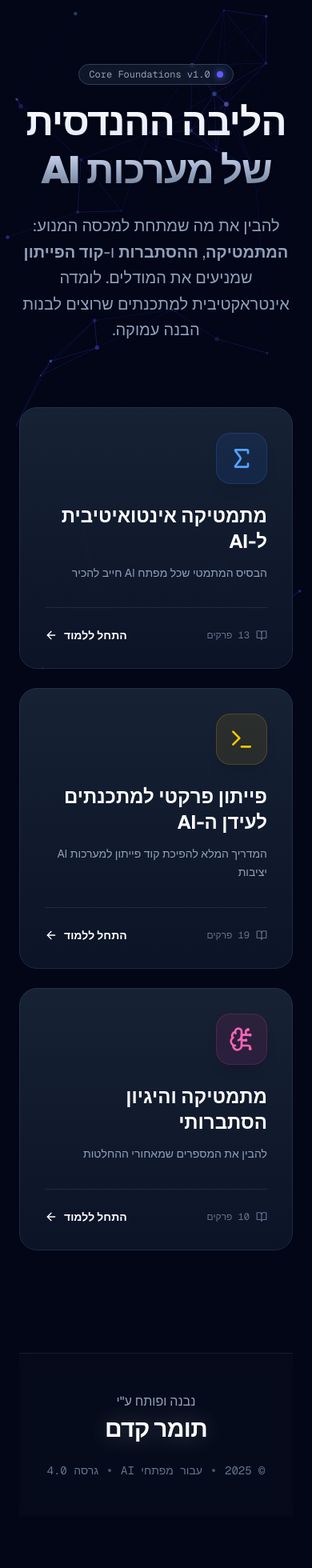
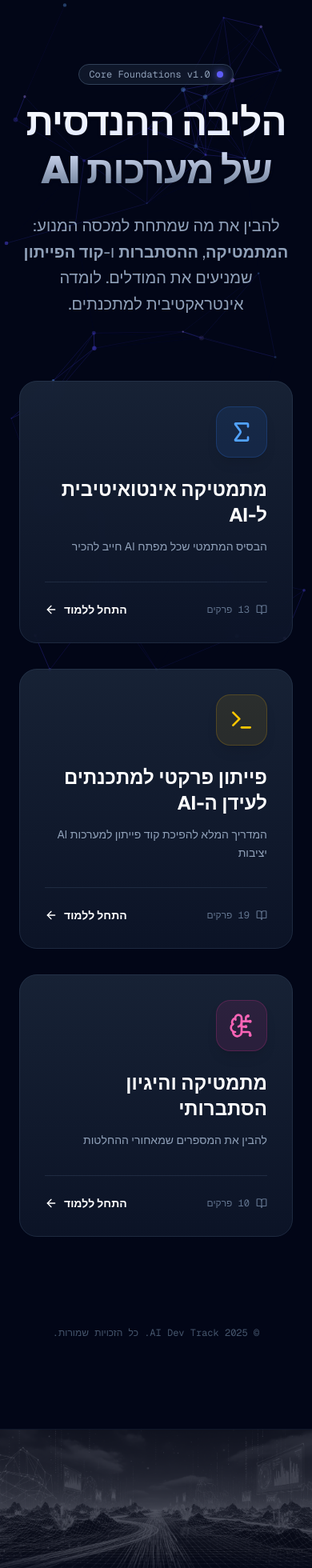
Before and after one commit to tomkedem/AI-Math-Intuition-course, a Next.js app: page / in a window 390 px wide. Shown: the top 1960 px of the page at 80% size. Built offline with nearby package versions, Linux system fonts and the light colour scheme.

Commit message:
feat: add react-tilt for enhanced tilt effect on course cards

```diff
--- a/app/page.tsx
+++ b/app/page.tsx
@@ -4,10 +4,11 @@ import React, { useCallback } from 'react';
 import Link from 'next/link';
 import { courses } from "@/lib/courseData";
 import { ArrowLeft, Terminal, Sigma, BrainCircuit, BookOpen } from "lucide-react";
-// ייבואים עבור הרקע המונפש
 import Particles from "react-tsparticles";
 import { loadSlim } from "tsparticles-slim";
-import type { Engine, ISourceOptions } from "tsparticles-engine"; // <--- הוספנו את ISourceOptions
+import type { Engine, ISourceOptions } from "tsparticles-engine";
+// ייבוא של ספריית האפקט
+import { Tilt } from 'react-tilt';
 
 export default function HomePage() {
 
@@ -15,71 +16,37 @@ export default function HomePage() {
     await loadSlim(engine);
   }, []);
 
-  // הגדרת הטיפוס בצורה מפורשת
   const particlesOptions: ISourceOptions = {
     fullScreen: { enable: false },
-    background: {
-        color: { value: "transparent" },
-    },
+    background: { color: { value: "transparent" } },
     fpsLimit: 120,
     interactivity: {
-        events: {
-            onHover: {
-                enable: true,
-                mode: "grab",
-            },
-            resize: true,
-        },
-        modes: {
-            grab: {
-                distance: 150,
-                links: {
-                    opacity: 0.5,
-                    color: "#6366f1"
-                }
-            },
-        },
+        events: { onHover: { enable: true, mode: "grab" }, resize: true },
+        modes: { grab: { distance: 150, links: { opacity: 0.5, color: "#6366f1" } } },
     },
     particles: {
-        color: {
-            value: ["#4f46e5", "#60a5fa", "#a78bfa"],
-        },
-        links: {
-            color: "#4f46e5",
-            distance: 150,
-            enable: true,
-            opacity: 0.2,
-            width: 1,
-        },
-        move: {
-            direction: "none",
-            enable: true,
-            outModes: {
-                default: "bounce",
-            },
-            random: true,
-            speed: 1,
-            straight: false,
-        },
-        number: {
-            density: {
-                enable: true,
-                area: 800,
-            },
-            value: 100,
-        },
-        opacity: {
-            value: 0.5,
-            random: true,
-        },
-        shape: {
-            type: "circle",
-        },
-        size: {
-            value: { min: 1, max: 3 },
-        },
+        color: { value: ["#4f46e5", "#60a5fa", "#a78bfa"] },
+        links: { color: "#4f46e5", distance: 150, enable: true, opacity: 0.2, width: 1 },
+        move: { enable: true, speed: 0.8, direction: "none", random: true, straight: false, outModes: { default: "bounce" } },
+        number: { density: { enable: true, area: 800 }, value: 100 },
+        opacity: { value: 0.5, random: true },
+        shape: { type: "circle" },
+        size: { value: { min: 1, max: 3 } },
     },
     detectRetina: true,
+  };
+
+  // הגדרות לאפקט ההטיה
+  const tiltOptions = {
+    reverse:        false,  // הפוך את כיוון ההטיה
+    max:            15,     // זווית הטיה מקסימלית (במעלות) - הורדתי כדי שיהיה עדין
+    perspective:    1000,   // פרספקטיבה (ככל שנמוך יותר, ההטיה קיצונית יותר)
+    scale:          1.05,   // זום-אין קל בהובר
+    speed:          1000,   // מהירות האנימציה (במילישניות)
+    transition:     true,   // מעבר חלק בכניסה/יציאה
+    axis:           null,   // איזה ציר לנטרל (null = שניהם עובדים)
+    reset:          true,   // אם לאפס את ההטיה ביציאה
+    easing:         "cubic-bezier(.03,.98,.52,.99)", // פונקציית החלקה לאנימציה
   };
 
   const getIcon = (id: string) => {
@@ -101,17 +68,26 @@ export default function HomePage() {
   return (
     <div className="min-h-screen bg-[#020617] text-slate-200 font-sans selection:bg-indigo-500/30 relative overflow-hidden" dir="rtl">
 
-        {/* --- רקע חלקיקים מונפש --- */}
-        <div className="fixed inset-0 z-0 pointer-events-none">
-             <Particles
-                id="tsparticles"
-                init={particlesInit}
-                options={particlesOptions} // <--- עכשיו זה תקין ללא as any
-                className="absolute inset-0 h-full w-full"
-            />
+        {/* --- כרטיס קרדיט צף (ימין למעלה) --- */}
+        <div className="fixed top-6 right-6 z-50 hidden md:flex animate-fade-in-down">
+            <div className="group flex items-center gap-3 pl-6 pr-2 py-2 rounded-full bg-[#0B1121]/60 backdrop-blur-xl border border-slate-700/50 shadow-[0_8px_30px_rgba(0,0,0,0.3)] hover:border-indigo-500/50 transition-all duration-500 hover:scale-105 cursor-default hover:shadow-indigo-500/20">
+                <div className="relative">
+                     <div className="w-10 h-10 rounded-full bg-linear-to-tr from-indigo-600 to-blue-500 flex items-center justify-center text-white font-bold text-sm shadow-lg border border-white/10">
+                        תק
+                     </div>
+                     <div className="absolute bottom-0 right-0 w-2.5 h-2.5 bg-emerald-500 border-2 border-[#0B1121] rounded-full animate-pulse"></div>
+                </div>
+                <div className="flex flex-col items-start gap-0.5">
+                    <span className="text-[10px] text-slate-400 font-medium group-hover:text-indigo-300 transition-colors uppercase tracking-wider">נבנה על ידי</span>
+                    <span className="text-sm font-black text-white tracking-wide leading-none">תומר קדם</span>
+                </div>
+            </div>
         </div>
 
-        {/* שכבת גרדיאנט עדינה מעל החלקיקים */}
+        {/* רקעים */}
+        <div className="fixed inset-0 z-0 pointer-events-none">
+             <Particles id="tsparticles" init={particlesInit} options={particlesOptions} className="absolute inset-0 h-full w-full" />
+        </div>
         <div className="fixed inset-0 z-0 pointer-events-none bg-[radial-gradient(ellipse_at_top,var(--tw-gradient-stops))] from-indigo-900/20 via-[#020617]/80 to-[#020617]"></div>
 
         <main className="relative z-10 max-w-6xl mx-auto px-6 py-20 flex flex-col items-center">
@@ -131,23 +107,23 @@ export default function HomePage() {
                 <p className="text-xl text-slate-400 leading-relaxed max-w-2xl mx-auto">
                     להבין את מה שמתחת למכסה המנוע:
                     <strong> המתמטיקה</strong>, <strong>ההסתברות</strong> ו-<strong>קוד הפייתון</strong> שמניעים את המודלים.
-                    לומדה אינטראקטיבית למתכנתים שרוצים לבנות הבנה עמוקה.
+                    לומדה אינטראקטיבית למתכנתים.
                 </p>
             </div>
 
-            {/* Grid הקורסים */}
-            <div className="grid grid-cols-1 md:grid-cols-3 gap-6 w-full relative z-20">
+            {/* Grid */}
+            <div className="grid grid-cols-1 md:grid-cols-3 gap-8 w-full relative z-20 pb-20">
                 {Object.values(courses).map((course) => {
                     const firstChapterHref = course.chapters[0]?.href || '#';
 
                     return (
+                        // עטיפה ב-Tilt
+                        <Tilt key={course.id} options={tiltOptions} className="h-full">
                             <Link
-                            key={course.id}
                                 href={firstChapterHref}
-                            className="group relative h-full"
+                                className="group relative h-full block" // block חשוב כאן
                             >
-                            <div className="absolute inset-0 bg-linear-to-b from-slate-800/80 to-slate-900/80 backdrop-blur-md rounded-3xl transform transition-transform duration-300 group-hover:scale-[1.02] group-hover:shadow-2xl shadow-black/50"></div>
-
+                                <div className="absolute inset-0 bg-linear-to-b from-slate-800/80 to-slate-900/80 backdrop-blur-md rounded-3xl transform transition-transform duration-300 group-hover:shadow-2xl shadow-black/50"></div>
                                 <div className="absolute inset-0 rounded-3xl border border-slate-700/50 group-hover:border-indigo-500/50 transition-colors duration-300"></div>
 
                                 <div className="relative h-full p-8 flex flex-col items-start">
@@ -176,33 +152,16 @@ export default function HomePage() {
                                     </div>
                                 </div>
                             </Link>
+                        </Tilt>
                     );
                 })}
             </div>
 
+            {/* Footer מינימלי למטה (רק זכויות יוצרים) */}
+            <footer className="mt-auto py-8 text-center text-slate-600 text-xs font-mono relative z-20">
+                <p>© 2025 AI Dev Track. כל הזכויות שמורות.</p>
+            </footer>
 
-            <footer className="w-full mt-32 py-12 border-t border-slate-800/60 bg-[#0B1121]/50 backdrop-blur-sm relative z-20">
-                <div className="flex flex-col items-center justify-center gap-4 text-center">
-
-
-                    <div className="flex flex-col items-center gap-1">
-                        <span className="text-slate-400 text-base font-medium">נבנה ופותח ע&quot;י</span>
-                        <span className="text-3xl font-black text-white tracking-tight drop-shadow-[0_0_15px_rgba(255,255,255,0.3)]">
-                            תומר קדם
-                        </span>
-                    </div>
-
-
-                    <div className="flex items-center gap-3 text-slate-500 text-sm mt-2 font-mono">
-                        <span>© 2025</span>
-                        <span className="w-1 h-1 rounded-full bg-slate-600"></span>
-                        <span>עבור מפתחי AI</span>
-                        <span className="w-1 h-1 rounded-full bg-slate-600"></span>
-                        <span>גרסה 4.0</span>
-                    </div>
-
-                </div>
-            </footer>
         </main>
     </div>
   );
--- a/package.json
+++ b/package.json
@@ -20,6 +20,7 @@
     "next": "16.0.10",
     "react": "19.2.1",
     "react-dom": "19.2.1",
+    "react-tilt": "^1.0.2",
     "react-tsparticles": "^2.12.2",
     "recharts": "^3.5.1",
     "tailwind-merge": "^3.4.0",
```
Also changed, not shown: 1 other file (tests, documents, lock files or other folders). Lines whose indentation alone changed are shown as unchanged.
